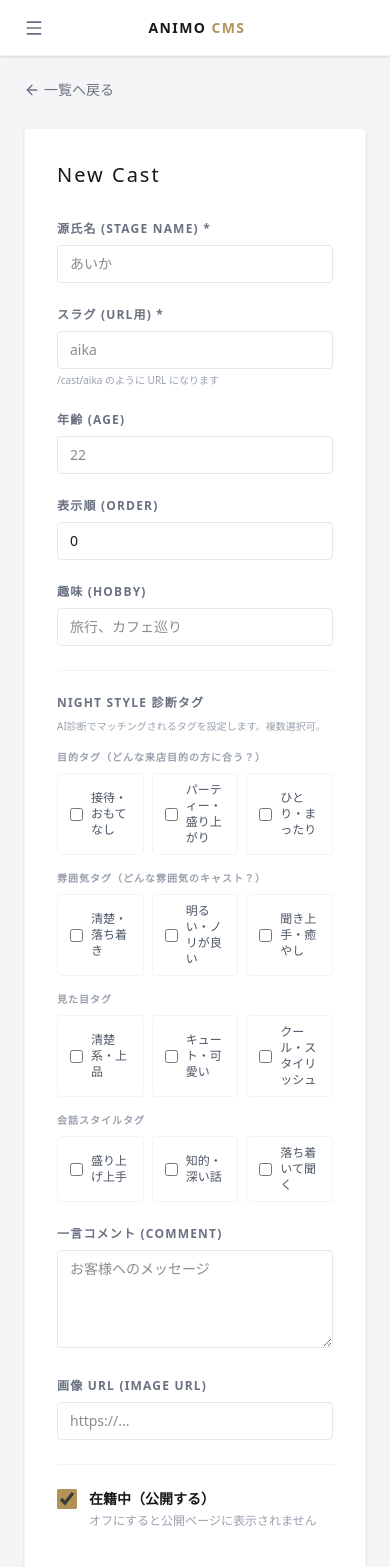
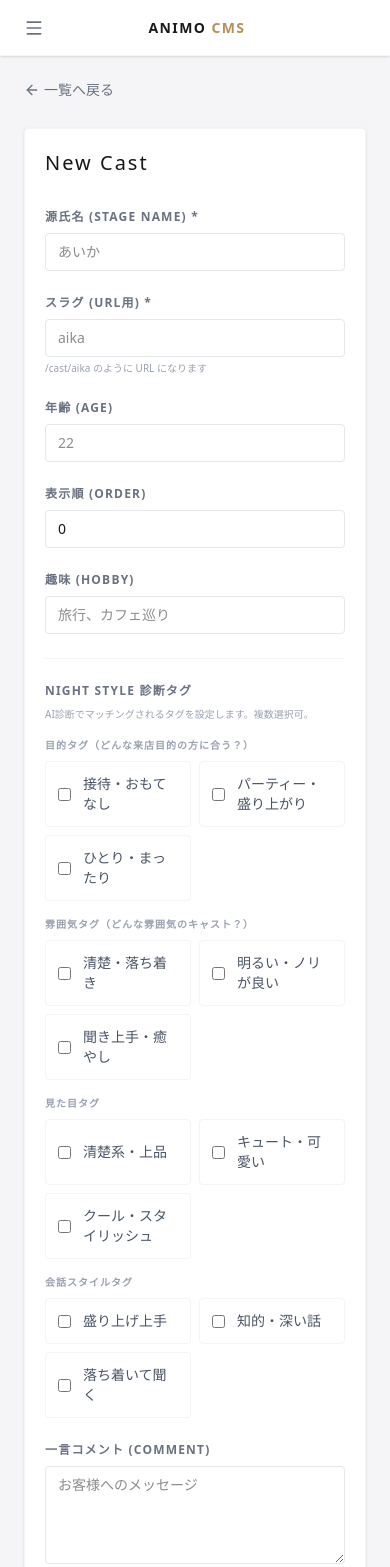
Before and after one commit to SocialBoost1201/Animo, a Next.js app: page /admin/casts/new in a window 390 px wide. Shown: the top 1567 px of the page. Built offline with nearby package versions, Linux system fonts and the light colour scheme; no server answers; the database is empty.

Commit message:
fix: mobile UX - CastForm tag grid 3col->2col, larger tap targets

```diff
--- a/components/features/admin/CastForm.tsx
+++ b/components/features/admin/CastForm.tsx
@@ -46,7 +46,7 @@ export function CastForm({ initialData }: { initialData?: Cast }) {
         </Link>
       </div>
 
-      <div className="bg-white border border-gray-100 shadow-sm rounded-sm p-8">
+      <div className="bg-white border border-gray-100 shadow-sm rounded-sm p-5 md:p-8">
         <h2 className="text-xl font-serif tracking-widest text-[#171717] mb-8">
           {isEditing ? 'Edit Cast' : 'New Cast'}
         </h2>
@@ -113,13 +113,13 @@ export function CastForm({ initialData }: { initialData?: Cast }) {
             <div className="space-y-4">
               <div>
                 <p className="text-[10px] font-bold tracking-widest text-gray-400 uppercase mb-2">目的タグ（どんな来店目的の方に合う？）</p>
-                <div className="grid grid-cols-3 gap-2">
+                <div className="grid grid-cols-2 gap-2">
                   {([
                     { value: 'purpose_business', label: '接待・おもてなし' },
                     { value: 'purpose_party',   label: 'パーティー・盛り上がり' },
                     { value: 'purpose_solo',    label: 'ひとり・まったり' },
                   ] as const).map((tag) => (
-                    <label key={tag.value} className="flex items-center gap-2 cursor-pointer text-xs text-gray-600 border border-gray-100 rounded-sm px-3 py-2 hover:border-gold/40 transition-colors">
+                    <label key={tag.value} className="flex items-center gap-3 cursor-pointer text-sm text-gray-600 border border-gray-100 rounded-sm px-3 py-3 hover:border-gold/40 transition-colors active:bg-gold/5">
                       <input
                         type="checkbox"
                         name="quiz_tags"
@@ -135,13 +135,13 @@ export function CastForm({ initialData }: { initialData?: Cast }) {
 
               <div>
                 <p className="text-[10px] font-bold tracking-widest text-gray-400 uppercase mb-2">雰囲気タグ（どんな雰囲気のキャスト？）</p>
-                <div className="grid grid-cols-3 gap-2">
+                <div className="grid grid-cols-2 gap-2">
                   {([
                     { value: 'atm_calm',      label: '清楚・落ち着き' },
                     { value: 'atm_cheerful',  label: '明るい・ノリが良い' },
                     { value: 'atm_healing',   label: '聞き上手・癒やし' },
                   ] as const).map((tag) => (
-                    <label key={tag.value} className="flex items-center gap-2 cursor-pointer text-xs text-gray-600 border border-gray-100 rounded-sm px-3 py-2 hover:border-gold/40 transition-colors">
+                    <label key={tag.value} className="flex items-center gap-3 cursor-pointer text-sm text-gray-600 border border-gray-100 rounded-sm px-3 py-3 hover:border-gold/40 transition-colors active:bg-gold/5">
                       <input
                         type="checkbox"
                         name="quiz_tags"
@@ -157,13 +157,13 @@ export function CastForm({ initialData }: { initialData?: Cast }) {
 
               <div>
                 <p className="text-[10px] font-bold tracking-widest text-gray-400 uppercase mb-2">見た目タグ</p>
-                <div className="grid grid-cols-3 gap-2">
+                <div className="grid grid-cols-2 gap-2">
                   {([
                     { value: 'look_elegant', label: '清楚系・上品' },
                     { value: 'look_cute',    label: 'キュート・可愛い' },
                     { value: 'look_cool',    label: 'クール・スタイリッシュ' },
                   ] as const).map((tag) => (
-                    <label key={tag.value} className="flex items-center gap-2 cursor-pointer text-xs text-gray-600 border border-gray-100 rounded-sm px-3 py-2 hover:border-gold/40 transition-colors">
+                    <label key={tag.value} className="flex items-center gap-3 cursor-pointer text-sm text-gray-600 border border-gray-100 rounded-sm px-3 py-3 hover:border-gold/40 transition-colors active:bg-gold/5">
                       <input
                         type="checkbox"
                         name="quiz_tags"
@@ -179,13 +179,13 @@ export function CastForm({ initialData }: { initialData?: Cast }) {
 
               <div>
                 <p className="text-[10px] font-bold tracking-widest text-gray-400 uppercase mb-2">会話スタイルタグ</p>
-                <div className="grid grid-cols-3 gap-2">
+                <div className="grid grid-cols-2 gap-2">
                   {([
                     { value: 'talk_funny',        label: '盛り上げ上手' },
                     { value: 'talk_intellectual', label: '知的・深い話' },
                     { value: 'talk_quiet',       label: '落ち着いて聞く' },
                   ] as const).map((tag) => (
-                    <label key={tag.value} className="flex items-center gap-2 cursor-pointer text-xs text-gray-600 border border-gray-100 rounded-sm px-3 py-2 hover:border-gold/40 transition-colors">
+                    <label key={tag.value} className="flex items-center gap-3 cursor-pointer text-sm text-gray-600 border border-gray-100 rounded-sm px-3 py-3 hover:border-gold/40 transition-colors active:bg-gold/5">
                       <input
                         type="checkbox"
                         name="quiz_tags"
```
